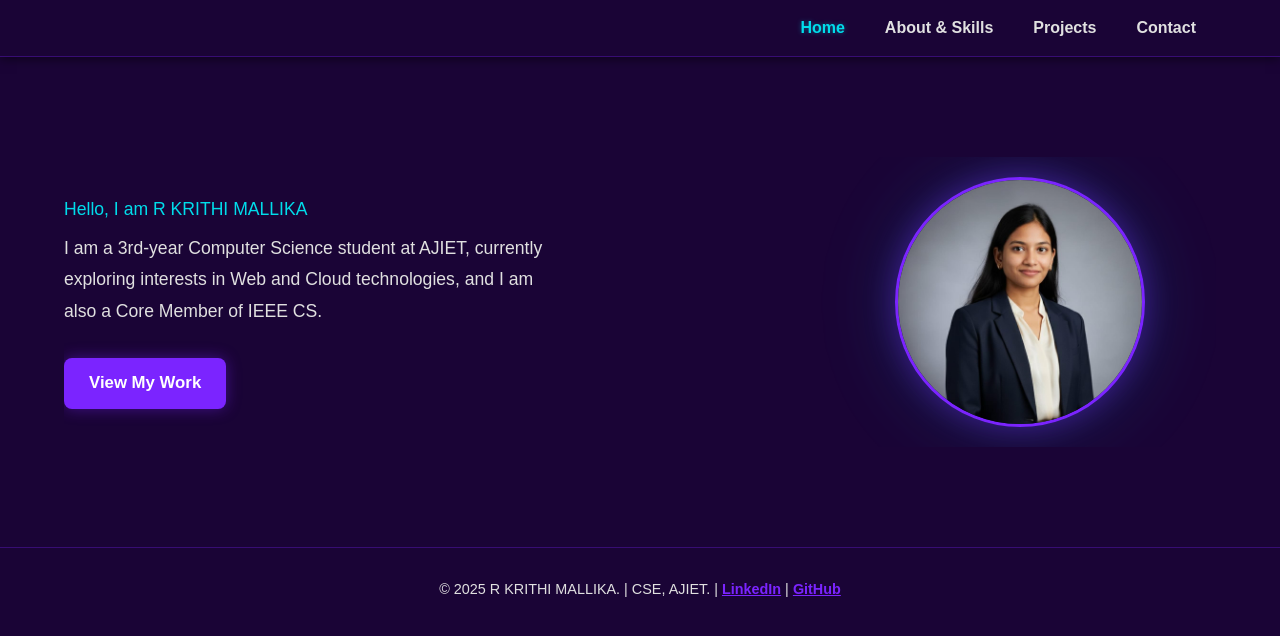
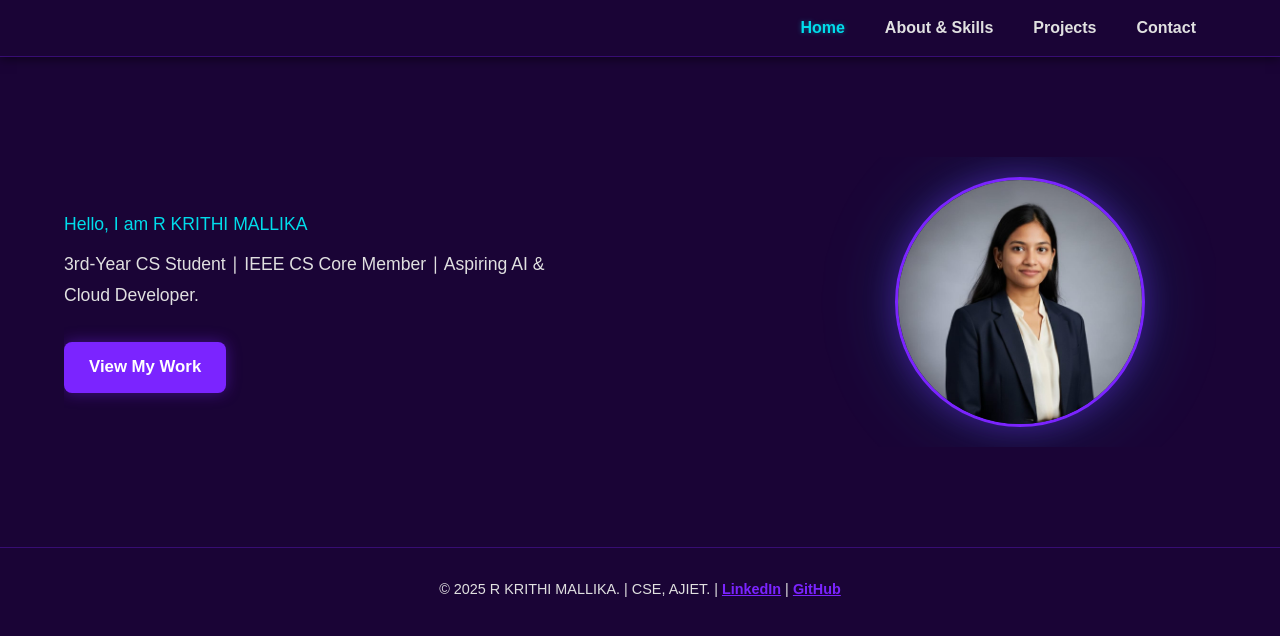
Before and after one commit to Kri252005/Portfolio, a plain HTML site: page index.html in a window 1280 px wide. Drawn offline with Linux system fonts and the light colour scheme.

Commit message:
Update 2

```diff
--- a/index.html
+++ b/index.html
@@ -30,7 +30,7 @@
                     <p class="greeting">Hello, I am R KRITHI MALLIKA </p>
 
                     <p class="description">
-                      I am a 3rd-year Computer Science student at AJIET, currently exploring interests in Web and Cloud technologies, and I am also a Core Member of IEEE CS.
+                      3rd-Year CS Student ∣ IEEE CS Core Member ∣ Aspiring AI & Cloud Developer.
                     </p>
                     <a href="project.html" class="cta-button">View My Work</a>
                 </div>
```
Also changed, not shown: about.html (+3 -2 lines).
